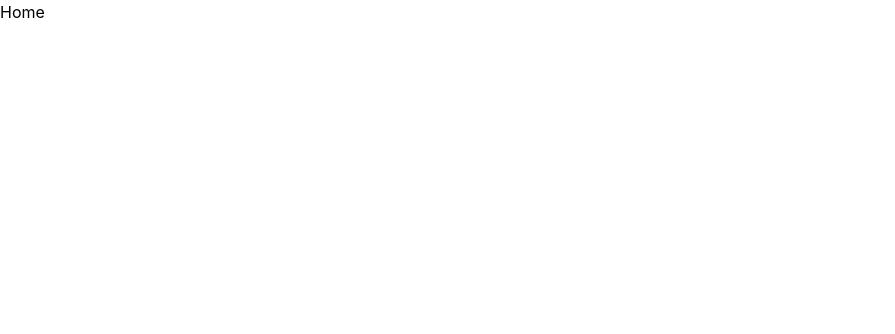
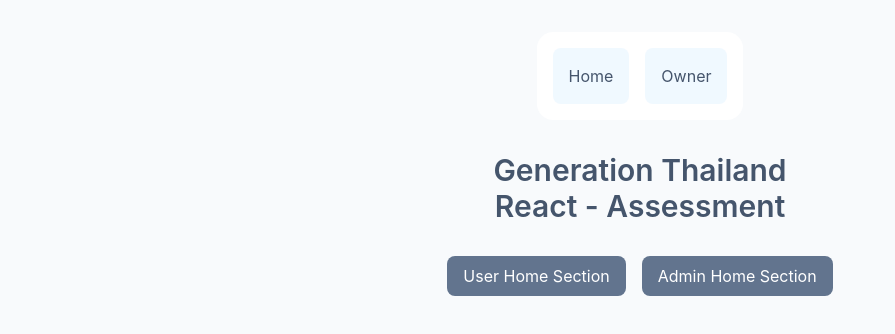
Before and after one commit to manitthongkaw/jsd12_react-assessment, a React (Vite) app: page / in a window 1280 px wide. Shown: the top 334 px of the page, without its empty margins (0-895 px from the left). Built offline with nearby package versions, Linux system fonts and the light colour scheme.

Commit message:
build content on Home.jsx, Owner.jsx and Navbar.jsx

```diff
--- a/src/assets/css/App.css
+++ b/src/assets/css/App.css
@@ -1 +1,3 @@
 @import "tailwindcss";
+
+#root {@apply h-dvh flex flex-col items-center gap-8 text-slate-600 px-4 md:px-8 py-8 bg-slate-50;}
--- /dev/null
+++ b/src/components/HomeAdmin.jsx
@@ -0,0 +1,9 @@
+export default function HomeAdmin() {
+
+  return (
+    <>
+      HomeAdmin
+    </>
+  );
+
+};
--- /dev/null
+++ b/src/components/HomeUser.jsx
@@ -0,0 +1,9 @@
+export default function HomeUser() {
+
+  return (
+    <>
+      HomeUser
+    </>
+  );
+
+};
--- /dev/null
+++ b/src/components/Navbar.jsx
@@ -0,0 +1,12 @@
+import { Link } from "react-router-dom";
+
+export default function Navbar() {
+
+  return (
+    <header className="flex gap-4 p-4 rounded-2xl bg-white">
+      <Link className="p-4 rounded-lg hover:text-white bg-sky-50 hover:bg-sky-600" to="/">Home</Link>
+      <Link className="p-4 rounded-lg hover:text-white bg-sky-50 hover:bg-sky-600" to="/owner">Owner</Link>
+    </header>
+  );
+
+};
--- a/src/contexts/messageContext/MessageProvider.jsx
+++ b/src/contexts/messageContext/MessageProvider.jsx
@@ -1,9 +1,16 @@
+import { useState } from "react";
 import { MessageContext } from "./MessageContext";
 
 export const MessageProvider = ({children}) => {
 
+  // Home
+  const [homeUserActive, setHomeUserActive] = useState(false);
+  const [homeAdminActive, setHomeAdminActive] = useState(false);
+  const handleHomeUserToggle = () => {setHomeAdminActive(false); setHomeUserActive(true);}
+  const handleHomeAdminToggle = () => {setHomeUserActive(false); setHomeAdminActive(true);}
+
   return(
-    <MessageContext.Provider>
+    <MessageContext.Provider value={{homeUserActive, handleHomeUserToggle, homeAdminActive, handleHomeAdminToggle}}>
       {children}
     </MessageContext.Provider>
   );
--- a/src/pages/Home.jsx
+++ b/src/pages/Home.jsx
@@ -1,8 +1,26 @@
+import { useContext } from "react";
+import { MessageContext } from "../contexts/messageContext/MessageContext";
+import Navbar from "../components/Navbar";
+import HomeUser from "../components/HomeUser";
+import HomeAdmin from "../components/HomeAdmin";
+
 export default function Home() {
+
+  const {homeUserActive, handleHomeUserToggle, homeAdminActive, handleHomeAdminToggle} = useContext(MessageContext);
 
   return (
     <>
-      Home
+      <Navbar />
+      <section id="home" className="flex flex-col gap-8">
+        <h1 className="text-3xl font-semibold text-center">Generation Thailand<br />
+          React - Assessment</h1>
+        <div className="button-group flex gap-4">
+          <button className="cursor-pointer leading-10 text-white px-4 rounded-lg bg-slate-500 hover:bg-slate-600 transition-all" onClick={handleHomeUserToggle}>User Home Section</button>
+          <button className="cursor-pointer leading-10 text-white px-4 rounded-lg bg-slate-500 hover:bg-slate-600 transition-all" onClick={handleHomeAdminToggle}>Admin Home Section</button>
+        </div>
+        {homeUserActive && <HomeUser />}
+        {homeAdminActive && <HomeAdmin />}
+      </section>
     </>
   );
 
--- a/src/pages/Owner.jsx
+++ b/src/pages/Owner.jsx
@@ -1,8 +1,16 @@
+import Navbar from "../components/Navbar";
+
 export default function Owner() {
 
   return (
     <>
-      Owner
+      <Navbar />
+      <section id="owner" className="flex flex-col gap-8 max-w-md w-full mx-auto">
+        <h1 className="text-3xl font-semibold text-center">14 Manit (Arm/อาม)</h1>
+        <img className="max-w-3xs w-full rounded-2xl mx-auto" src="/src/assets/images/avatar.jpg" />
+        <h2 className="text-lg font-bold">Short Biography:</h2>
+        <p>Lorem ipsum dolor sit amet consectetur adipisicing elit. Quae alias officia delectus in consequatur dignissimos deserunt. Quia ipsa rerum corporis iusto saepe deserunt libero! Deleniti recusandae corporis asperiores quidem architecto!</p>
+      </section>
     </>
   );
 
```
Also changed, not shown: index.html (line endings or trailing spaces), src/assets/images/avatar.jpg (added), 1 other file (tests, documents, lock files or other folders).
